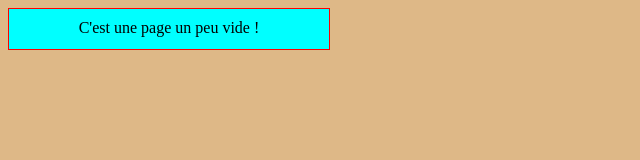
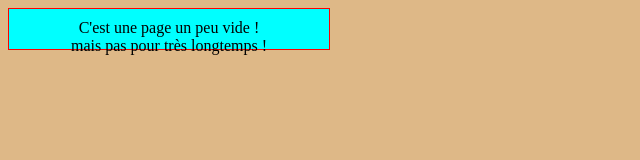
Before and after one commit to eltonbob/mondepot, a plain HTML site: page index.html in a window 1280 px wide. Shown: the whole page, without its empty margins (0-640 px from the left). Drawn offline with Linux system fonts and the light colour scheme.

Commit message:
Nouvelle ligne dans index

```diff
--- a/index.html
+++ b/index.html
@@ -8,6 +8,7 @@
     <link href="style.css" rel="stylesheet">
 </head>
 <body>
-    <div>C'est une page un peu vide !</div>
+    <div>C'est une page un peu vide !
+	<br/> mais pas pour très longtemps !</div>
 </body>
 </html>
```
